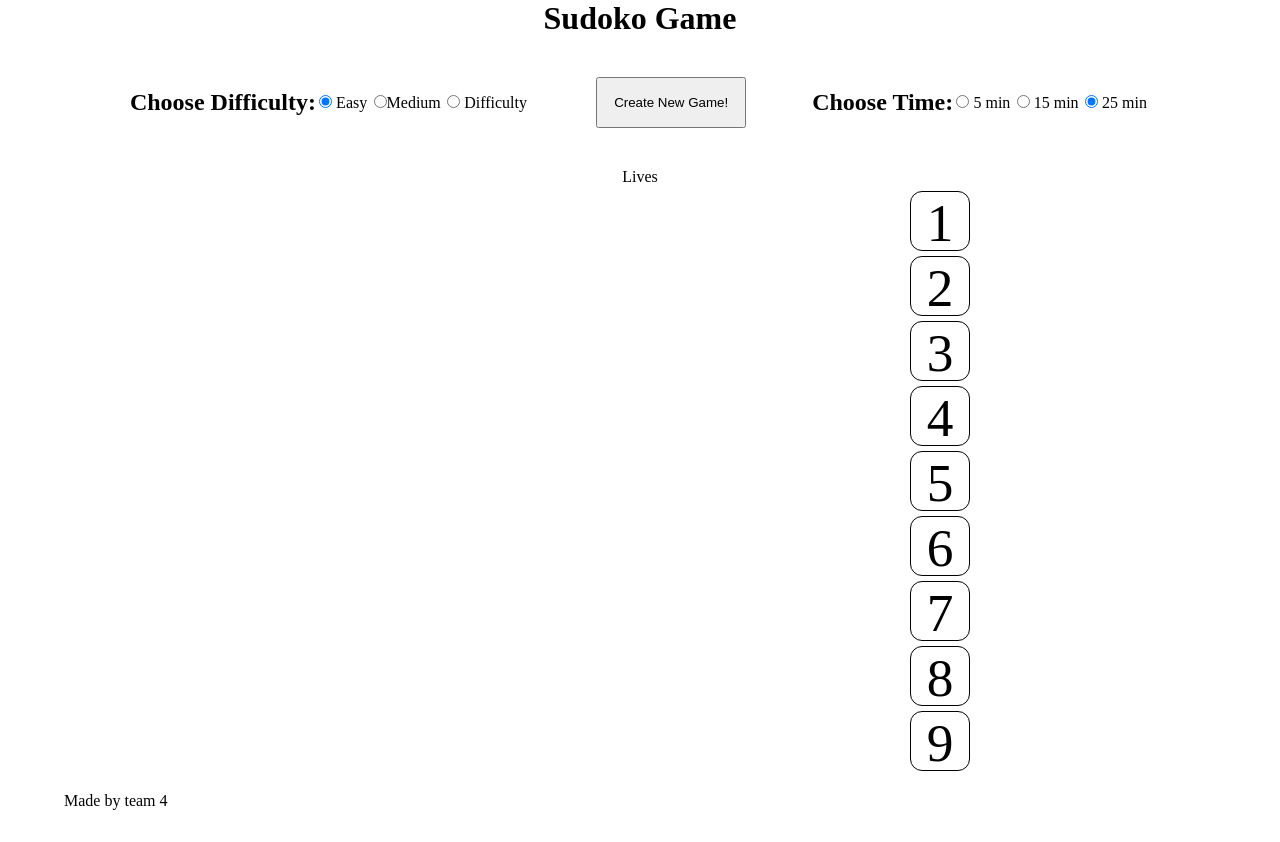
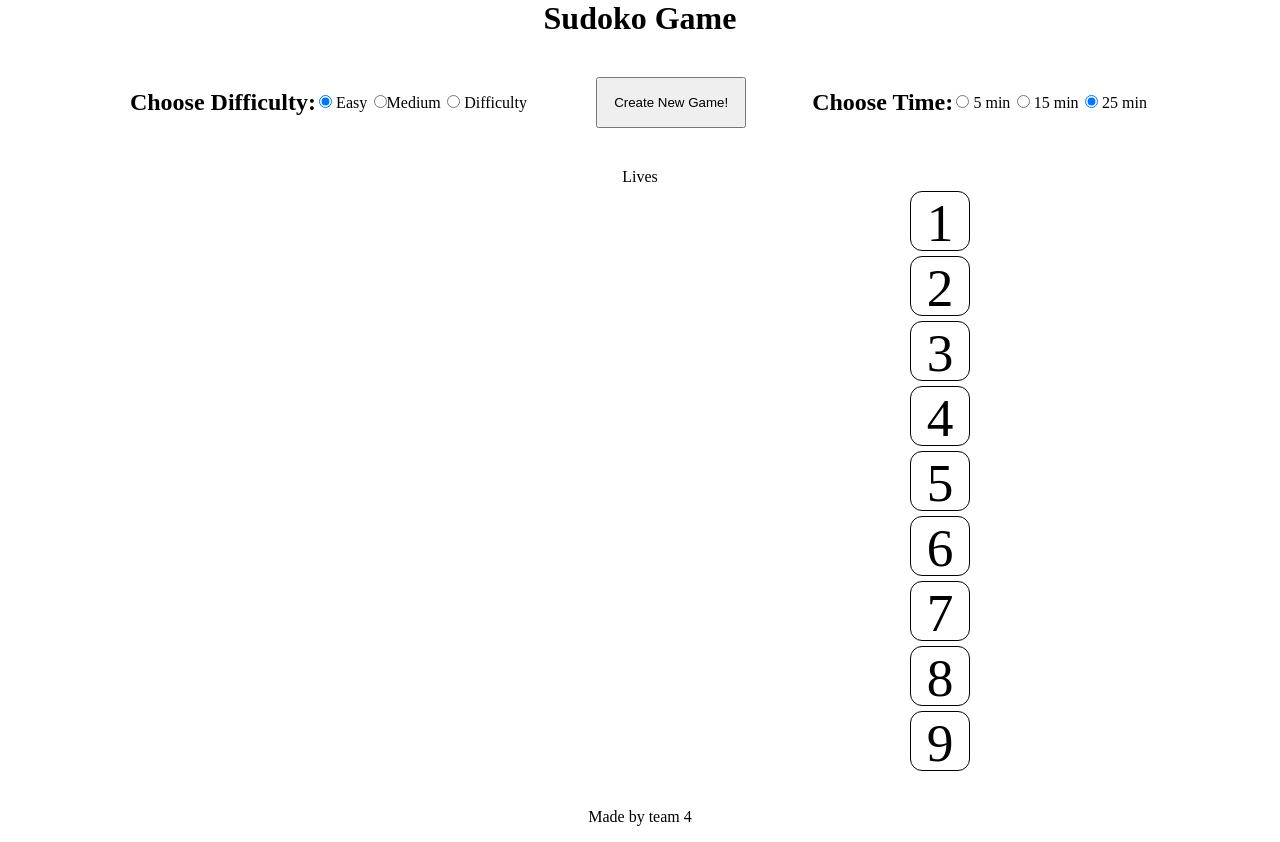
Before and after one commit to SarkarPriyanshu/Sudoko-, a website: page index.html in a window 1280 px wide. Before the commit the page ends 810 px from the top, so only its background shows below. Drawn offline with Linux system fonts and the light colour scheme.

Commit message:
Added few code

```diff
--- a/index.css
+++ b/index.css
@@ -125,3 +125,15 @@ p.incorrect {
 .show {
   display: block;
 }
+
+footer {
+  display: flex;
+  flex-direction: row;
+  justify-content: center;
+  align-items: center;
+  padding: 1rem;
+}
+
+footer p {
+  font-size: 1rem;
+}
```
